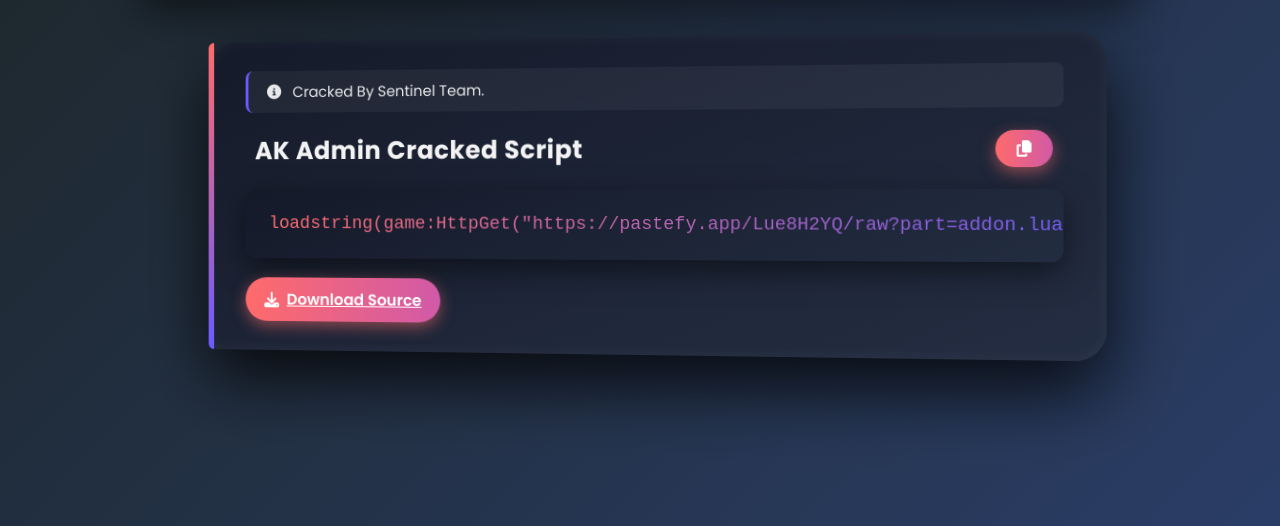
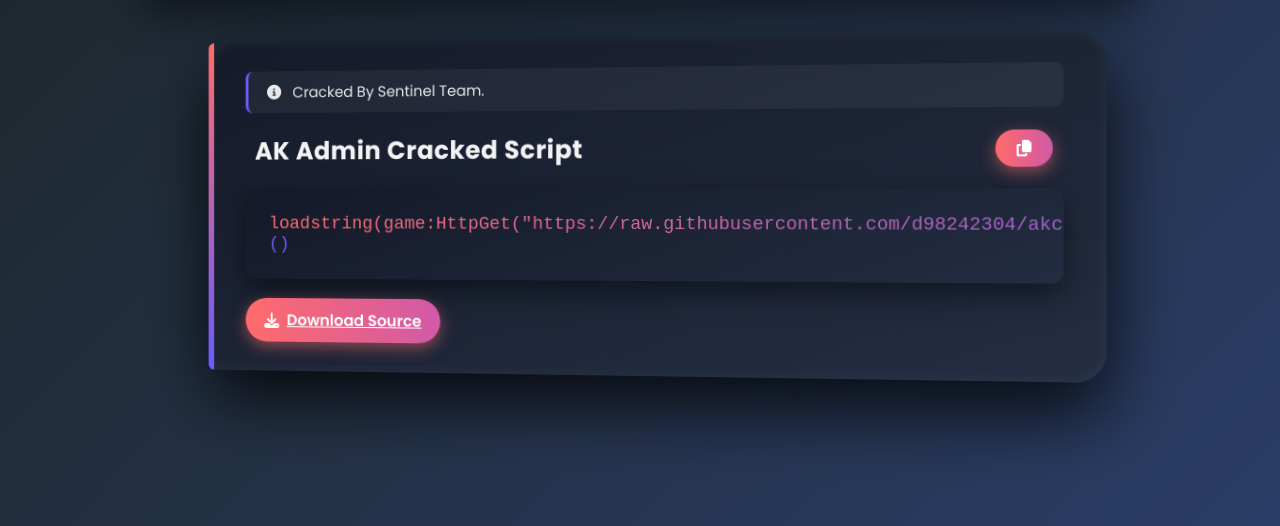
Before and after one commit to d98242304/akcracked, a plain HTML site: page index.html in a window 1280 px wide. Shown: the part 274-800 px from the top of the page. Drawn offline with Linux system fonts and the light colour scheme; no server answers.

Commit message:
Update index.html

```diff
--- a/index.html
+++ b/index.html
@@ -1,6 +1,3 @@
-<!--
-feel free to skid it or whatever you want to do with this code.
--->
 <!DOCTYPE html>
 <html lang="en">
 <head>
@@ -169,7 +166,7 @@ feel free to skid it or whatever you want to do with this code.
       padding: 25px;
       border-radius: 12px;
       background: linear-gradient(160deg,rgba(20,25,40,.97),rgba(35,45,65,.97));
-      overflow: auto;
+      overflow: hidden;
       box-shadow: 0 10px 30px rgba(0,0,0,.5);
       transition: .4s;
     }
@@ -180,7 +177,7 @@ feel free to skid it or whatever you want to do with this code.
     pre code {
       font-size: 1.15rem;
       font-family: Fira Code, monospace;
-      white-space: pre;
+      white-space: pre-wrap;
       background: linear-gradient(135deg,#FF6B6B,#6B5BFF);
       -webkit-background-clip: text;
       -webkit-text-fill-color: transparent;
@@ -229,9 +226,8 @@ feel free to skid it or whatever you want to do with this code.
           <i class="fas fa-copy"></i>
         </button>
       </div>
-      <pre><code id="z">loadstring(game:HttpGet("https://pastefy.app/Lue8H2YQ/raw?part=addon.lua"))()</code></pre>
+      <pre><code id="z">loadstring(game:HttpGet("https://raw.githubusercontent.com/d98242304/akcracked/refs/heads/main/crack.lua"))()</code></pre>
 
-      <!-- Download Source Button -->
       <a href="akadminencryptedsrcleaked.zip" download class="cB" style="width: fit-content;">
         <i class="fas fa-download"></i> Download Source
       </a>
```
